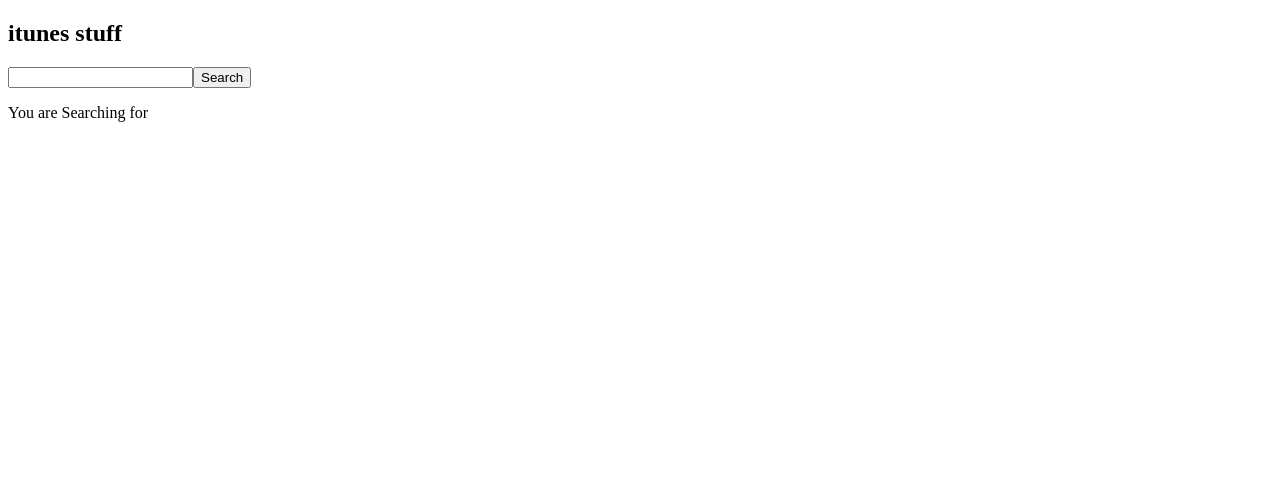
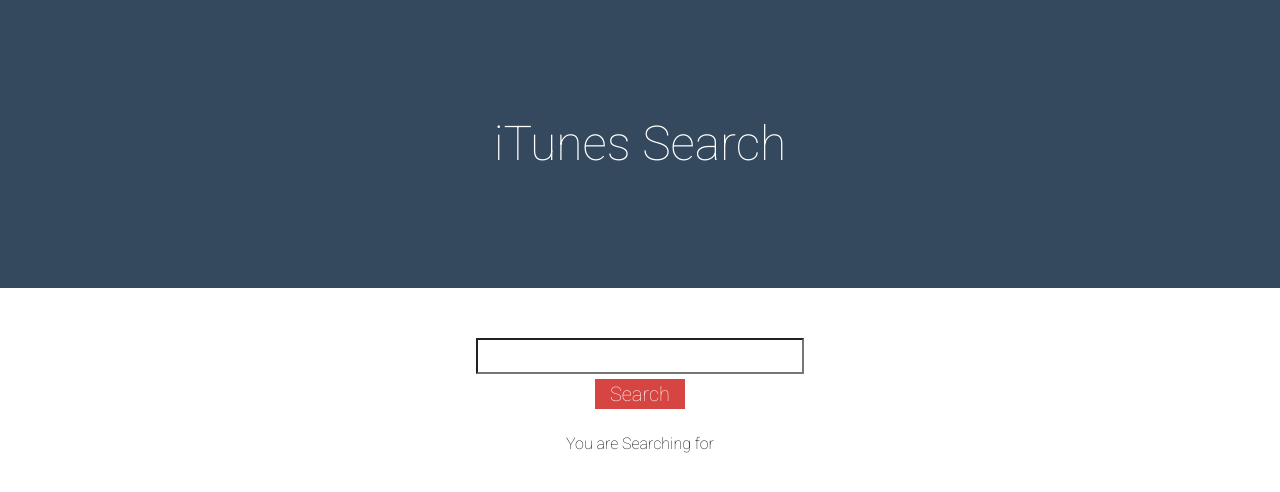
Before and after one commit to pacalabre/itunes-search-angular, an Angular app: page / in a window 1280 px wide. Shown: the top 492 px of the page. Built offline with nearby package versions, Linux system fonts and the light colour scheme.

Commit message:
Added CSS reset, some base styles, and styled the header, search, and album components

```diff
--- a/src/app/albums/albums.component.css
+++ b/src/app/albums/albums.component.css
@@ -0,0 +1,54 @@
+.search-form {
+	text-align: center;
+	margin-top: 50px;
+}
+
+.search-form-input {
+	height: 30px;
+	width: 70%;
+	text-align: center;
+	font-size: 20px;
+}
+
+.search-form-btn {
+	display: block;
+	height: 30px;
+	font-size: 20px;
+	padding: 0px 15px;
+	background-color: #D64541;
+	color: white;
+	border: 0px;
+	margin: 5px auto;
+}
+
+.album-main {
+	text-align: center;
+}
+
+.album-show-search {
+	margin: 20px auto;
+}
+
+.album-li {
+	margin: 20px auto;
+	text-align: center;
+}
+
+.buy-btn {
+	color: white;
+}
+
+.buy-btn-h5 {
+	background: #D64541;
+    display: inline-block;
+    padding: 5px 20px;
+}
+
+
+@media only screen and (min-width: 767px) {
+
+	.search-form-input {
+		width: 25%;
+	}
+
+}
--- a/src/app/albums/albums.component.html
+++ b/src/app/albums/albums.component.html
@@ -1,14 +1,16 @@
-<form (submit)="makeRequest($event)">
-	<input (keyup)="getInput($event)" />
-	<button>Search</button>
+<form class="search-form" (submit)="makeRequest($event)">
+	<input class="search-form-input" (keyup)="getInput($event)" />
+	<button class="search-form-btn">Search</button>
 </form>
-<p>You are Searching for</p> {{searchTerm}}
-
+<!-- Below here will be a new component-->
+<main class="album-main">
+	<p class="album-show-search">You are Searching for {{searchTerm}}</p>
 	<ul>
-		<li *ngFor="let album of albums">
+		<li class="album-li" *ngFor="let album of albums">
 			<h3>{{ album.artistName }}</h3>
 			<img src="{{ album.artworkUrl100}}" />
 			<p>{{ album.collectionName }}</p>
-
+			<a class="buy-btn" href={{collectionViewUrl}}><h5 class="buy-btn-h5">Buy</h5></a>
 		</li>
 	</ul>
+</main>
--- a/src/app/app.component.html
+++ b/src/app/app.component.html
@@ -1,2 +1,2 @@
-<h2>itunes stuff</h2>
+<app-header></app-header>
 <albums></albums>
--- a/src/app/app.module.ts
+++ b/src/app/app.module.ts
@@ -4,11 +4,13 @@
 
 import { AppComponent } from './app.component';
 import { AlbumsComponent } from './albums/albums.component';
+import { HeaderComponent } from './header/header.component';
 
 @NgModule({
   declarations: [
     AppComponent,
-    AlbumsComponent
+    AlbumsComponent,
+    HeaderComponent
   ],
   imports: [
     BrowserModule,
--- /dev/null
+++ b/src/app/header/header.component.css
@@ -0,0 +1,19 @@
+.app-header {
+	background-color: #34495E;
+	color: white;
+/*	height: 300px;*/
+}
+
+.app-header-h2 {
+	text-align: center;
+	font-size: 3rem;
+	padding: 100px ;
+	font-family: 'Roboto', sans-serif;
+}
+
+@media only screen and (min-width: 767px) {
+
+	.app-header-h2 {
+		padding: 120px;
+	}
+}
--- /dev/null
+++ b/src/app/header/header.component.html
@@ -0,0 +1,3 @@
+<section class="app-header">
+	<h2 class="app-header-h2">iTunes Search</h2>
+</section>
--- /dev/null
+++ b/src/app/header/header.component.ts
@@ -0,0 +1,15 @@
+import { Component, OnInit } from '@angular/core';
+
+@Component({
+  selector: 'app-header',
+  templateUrl: './header.component.html',
+  styleUrls: ['./header.component.css']
+})
+export class HeaderComponent implements OnInit {
+
+  constructor() { }
+
+  ngOnInit() {
+  }
+
+}
--- a/src/styles.css
+++ b/src/styles.css
@@ -1 +1,61 @@
-/* You can add global styles to this file, and also import other style files */
+@import url('https://fonts.googleapis.com/css?family=Roboto:100');
+
+/* CSS Reset */
+/* http://meyerweb.com/eric/tools/css/reset/
+   v2.0 | 20110126
+   License: none (public domain)
+*/
+
+html, body, div, span, applet, object, iframe,
+h1, h2, h3, h4, h5, h6, p, blockquote, pre,
+a, abbr, acronym, address, big, cite, code,
+del, dfn, em, img, ins, kbd, q, s, samp,
+small, strike, strong, sub, sup, tt, var,
+b, u, i, center,
+dl, dt, dd, ol, ul, li,
+fieldset, form, label, legend,
+table, caption, tbody, tfoot, thead, tr, th, td,
+article, aside, canvas, details, embed,
+figure, figcaption, footer, header, hgroup,
+menu, nav, output, ruby, section, summary,
+time, mark, audio, video {
+	margin: 0;
+	padding: 0;
+	border: 0;
+	font-size: 100%;
+	font: inherit;
+	vertical-align: baseline;
+}
+/* HTML5 display-role reset for older browsers */
+article, aside, details, figcaption, figure,
+footer, header, hgroup, menu, nav, section {
+	display: block;
+}
+body {
+	line-height: 1;
+}
+ol, ul {
+	list-style: none;
+}
+blockquote, q {
+	quotes: none;
+}
+blockquote:before, blockquote:after,
+q:before, q:after {
+	content: '';
+	content: none;
+}
+table {
+	border-collapse: collapse;
+	border-spacing: 0;
+}
+
+/* Base Styles */
+
+* {
+	font-family: 'Roboto', sans-serif;
+	border-radius: 0;
+}
+ h1, h2, h3, h4, h5, h6, p {
+ 	padding: 7px;
+ }
```
Also changed, not shown: 1 other file (tests, documents, lock files or other folders).
